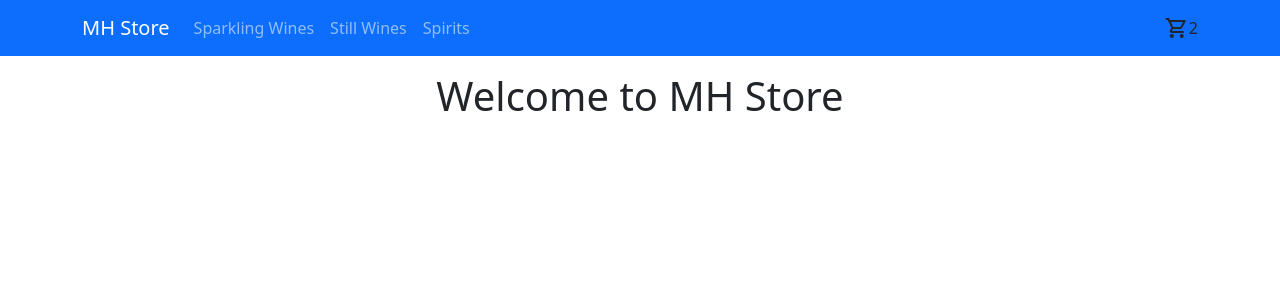
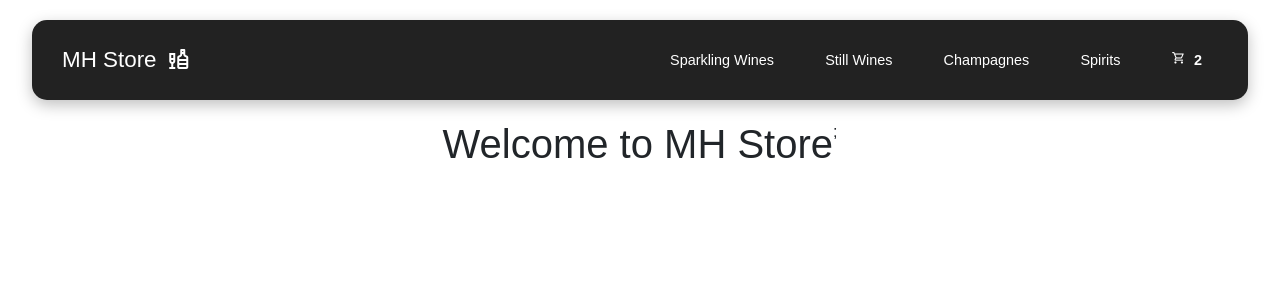
Before and after one commit to TeoGoerens/coderhouse-react-project, a React (Create React App) app: page / in a window 1280 px wide. Shown: the top 300 px of the page. Built offline with nearby package versions, Linux system fonts and the light colour scheme.

Commit message:
navbar propia responsive sin utilizar bootstrap

```diff
--- a/src/App.css
+++ b/src/App.css
@@ -1,38 +1,6 @@
-.App {
-  text-align: center;
+* {
+  margin: 0;
+  padding: 0;
+  box-sizing: border-box;
+  font-family: sans-serif;
 }
-
-.App-logo {
-  height: 40vmin;
-  pointer-events: none;
-}
-
-@media (prefers-reduced-motion: no-preference) {
-  .App-logo {
-    animation: App-logo-spin infinite 20s linear;
-  }
-}
-
-.App-header {
-  background-color: #282c34;
-  min-height: 100vh;
-  display: flex;
-  flex-direction: column;
-  align-items: center;
-  justify-content: center;
-  font-size: calc(10px + 2vmin);
-  color: white;
-}
-
-.App-link {
-  color: #61dafb;
-}
-
-@keyframes App-logo-spin {
-  from {
-    transform: rotate(0deg);
-  }
-  to {
-    transform: rotate(360deg);
-  }
-}
--- a/src/App.js
+++ b/src/App.js
@@ -1,11 +1,11 @@
 import "./App.css";
-import ItemListContainer from "./components/ItemListContainer";
-import MyNavbar from "./components/Navbar";
+import ItemListContainer from "./components/ItemListContainer/ItemListContainer";
+import Navbar from "./components/Navbar/Navbar";
 
 function App() {
   return (
     <>
-      <MyNavbar />
+      <Navbar />
       <ItemListContainer greeting="Welcome to MH Store" />
     </>
   );
--- a/src/components/CartWidget.jsx
+++ /dev/null
@@ -1,10 +0,0 @@
-function CartWidget() {
-  return (
-    <>
-      <span class="material-symbols-outlined">shopping_cart</span>
-      <span>2</span>
-    </>
-  );
-}
-
-export default CartWidget;
--- a/src/components/ItemListContainer.jsx
+++ /dev/null
@@ -1,5 +0,0 @@
-function ItemListContainer({ greeting }) {
-  return <h1 className="mt-3 d-flex justify-content-center">{greeting}</h1>;
-}
-
-export default ItemListContainer;
--- /dev/null
+++ b/src/components/ItemListContainer/ItemListContainer.jsx
@@ -0,0 +1,11 @@
+import "./ItemListContainerStyle.css";
+
+function ItemListContainer({ greeting }) {
+  return (
+    <div className="heading">
+      <h1>{greeting}</h1>;
+    </div>
+  );
+}
+
+export default ItemListContainer;
--- /dev/null
+++ b/src/components/ItemListContainer/ItemListContainerStyle.css
@@ -0,0 +1,5 @@
+.heading {
+  margin-top: 120px;
+  display: flex;
+  justify-content: center;
+}
--- a/src/components/Navbar.jsx
+++ /dev/null
@@ -1,24 +0,0 @@
-import Container from "react-bootstrap/Container";
-import Nav from "react-bootstrap/Nav";
-import Navbar from "react-bootstrap/Navbar";
-import CartWidget from "./CartWidget";
-
-function MyNavbar() {
-  return (
-    <>
-      <Navbar bg="primary" variant="dark">
-        <Container>
-          <Navbar.Brand href="#home">MH Store</Navbar.Brand>
-          <Nav className="me-auto">
-            <Nav.Link href="#sparkling">Sparkling Wines</Nav.Link>
-            <Nav.Link href="#still">Still Wines</Nav.Link>
-            <Nav.Link href="#spirits">Spirits</Nav.Link>
-          </Nav>
-          <CartWidget />
-        </Container>
-      </Navbar>
-    </>
-  );
-}
-
-export default MyNavbar;
--- /dev/null
+++ b/src/components/Navbar/CartWidget.jsx
@@ -0,0 +1,10 @@
+function CartWidget() {
+  return (
+    <>
+      <span className="material-symbols-outlined">shopping_cart</span>
+      <strong>2</strong>
+    </>
+  );
+}
+
+export default CartWidget;
--- /dev/null
+++ b/src/components/Navbar/Navbar.jsx
@@ -0,0 +1,50 @@
+import { useState } from "react";
+import CartWidget from "./CartWidget";
+import "./NavbarStyle.css";
+
+function Navbar() {
+  const [clicked, setClicked] = useState(false);
+
+  const handleClicked = () => {
+    setClicked(!clicked);
+  };
+
+  return (
+    <>
+      <nav className="navbar__items">
+        <a href="/" className="navbar__logo">
+          <h1 className="logo">MH Store </h1>
+          <span class="material-symbols-outlined">liquor</span>
+        </a>
+        <div className="navbar__icons" onClick={handleClicked}>
+          {clicked ? (
+            <span class="material-symbols-outlined">close</span>
+          ) : (
+            <span class="material-symbols-outlined">menu</span>
+          )}
+        </div>
+        <ul className={clicked ? "navbar__menu active" : "navbar__menu"}>
+          <li>
+            <a href="/">Sparkling Wines</a>
+          </li>
+          <li>
+            <a href="/">Still Wines</a>
+          </li>
+          <li>
+            <a href="/">Champagnes</a>
+          </li>
+          <li>
+            <a href="/">Spirits</a>
+          </li>
+          <li>
+            <a href="/">
+              <CartWidget />
+            </a>
+          </li>
+        </ul>
+      </nav>
+    </>
+  );
+}
+
+export default Navbar;
--- /dev/null
+++ b/src/components/Navbar/NavbarStyle.css
@@ -0,0 +1,116 @@
+.navbar__items {
+  display: flex;
+  justify-content: space-between;
+  align-items: center;
+  padding: 0 30px;
+  background-color: #222;
+  box-shadow: 0 5px 15px rgba(0, 0, 0, 0.25);
+  width: 95%;
+  height: 80px;
+  border-radius: 15px;
+  position: fixed;
+  top: 20px;
+  left: 50%;
+  transform: translate(-50%);
+}
+
+.navbar__logo {
+  display: flex;
+  text-decoration: none;
+}
+
+.navbar__logo span {
+  color: white;
+  padding-left: 0.6rem;
+}
+
+.navbar__logo .logo {
+  font-size: 1.4rem;
+  color: white;
+  cursor: pointer;
+  margin: 0;
+}
+
+.navbar__icons {
+  color: white;
+  cursor: pointer;
+  display: none;
+}
+
+.navbar__menu {
+  display: flex;
+  margin: 0;
+  padding: 0;
+  gap: 1.2rem;
+  list-style: none;
+}
+
+.navbar__menu li {
+  display: inline-block;
+  line-height: 40px;
+}
+
+.navbar__menu li:hover {
+  background-color: rgb(80, 80, 238);
+  border-radius: 5px;
+  transition: all 0.2s ease-in-out;
+}
+
+.navbar__menu li a {
+  color: white;
+  text-decoration: none;
+  font-size: 0.9rem;
+  padding: 1rem;
+}
+
+.navbar__menu li a span {
+  font-size: 0.9rem;
+  padding-right: 0.5rem;
+  align-self: center;
+}
+
+@media screen and (max-width: 880px) {
+  .navbar__items {
+    z-index: 100;
+  }
+
+  .navbar__menu {
+    flex-direction: column;
+    background-color: rgba(255, 255, 255, 0.25);
+    box-shadow: 0 8px 32px 0 rgba(31, 38, 135, 0.37);
+    backdrop-filter: blur(4px);
+    border-radius: 15px;
+    width: 100%;
+    height: auto;
+    position: absolute;
+    top: 0;
+    left: -110%;
+    padding: 80px 0 30px 0;
+    z-index: -1;
+    transition: all 0.3s ease-in-out;
+  }
+
+  .navbar__menu.active {
+    left: 0%;
+  }
+
+  .navbar__menu li {
+    width: 100%;
+  }
+
+  .navbar__menu li a {
+    color: #222;
+    text-align: center;
+    display: inline-block;
+    line-height: 0;
+    width: 100%;
+  }
+
+  .navbar__menu li a:hover {
+    color: white;
+  }
+
+  .navbar__icons {
+    display: inline-block;
+  }
+}
```
